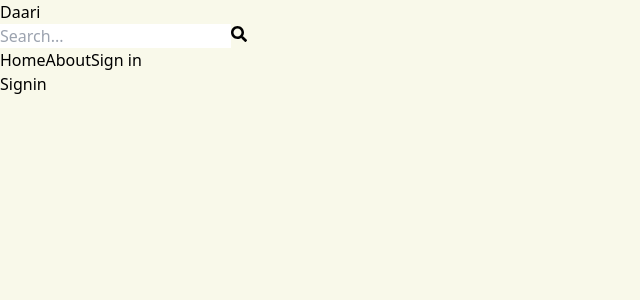
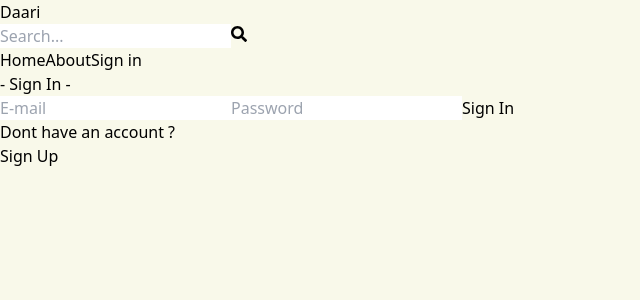
Before and after one commit to green-field-project1/Daari, a React (Vite) app in the folder client/: page /sign-in in a window 1280 px wide. Shown: the top 300 px of the page, without its empty margins (0-640 px from the left). Built offline with nearby package versions, Linux system fonts and the light colour scheme.

Commit message:
Complete sign in page functionality

```diff
--- a/client/src/pages/Signin.jsx
+++ b/client/src/pages/Signin.jsx
@@ -1,9 +1,80 @@
-import React from 'react'
+import React, { useState } from "react";
+import { Link } from "react-router-dom";
+import { useNavigate } from "react-router-dom";
+
 
 const Signin = () => {
+  const [formData, setFormData] = useState({});
+  const [error, setError] = useState(null);
+  const [loading, setLoading] = useState(false);
+  const navigate = useNavigate()
+  const handleChange = (e) => {
+    setFormData({
+      ...formData,
+      [e.target.id]: e.target.value,
+    });
+  };
+
+  const handleSubmit = async (e) => {
+    e.preventDefault();
+    try {
+      setLoading(true);
+      const res = await fetch("/api/auth/signin", {
+        method: "POST",
+        headers: {
+          "content-Type": "application/json",
+        },
+        body: JSON.stringify(formData),
+      });
+      const data = await res.json();
+      console.log(data);
+      if (data.success === false) {
+        setLoading(false);
+        setError(data.message);
+        return;
+      }
+      setLoading(false);
+      setError(null)
+      navigate('/')
+    } catch (error) {
+        setLoading(false)
+        setError(error.message)
+    }
+  };
   return (
-    <div>Signin</div>
-  )
-}
+    <div className="p-3 max-w-lg mx-auto">
+      <h1 className="text-3xl text-center font-semibold my-7">- Sign In -</h1>
+      <form onSubmit={handleSubmit} className="flex flex-col gap-4">
+        <input
+          type="email"
+          placeholder="E-mail"
+          className="border p-3 rounded-full"
+          id="email"
+          onChange={handleChange}
+        />
+        <input
+          type="password"
+          placeholder="Password"
+          className="border p-3 rounded-full"
+          id="password"
+          onChange={handleChange}
+        />
+        <button
+          disabled={loading}
+          className="bg-cyan-700 text-white p-4 rounded-full uppercase hover:opacity-95 disabled:opacity-80"
+        >
+          {loading ? "Loading..." : "Sign In"}
+        </button>
+      </form>
+      <div className="flex gap-2 mt-5">
+        <p>Dont have an account ?</p>
+        <Link to="/signup">
+          <span className="text-blue-700">Sign Up</span>
+        </Link>
+      </div>
+      {error && <p className="text-red-500 mt-5">{error}</p>}
+    </div>
+  );
+};
 
-export default Signin
+export default Signin;
--- a/client/src/pages/Signup.jsx
+++ b/client/src/pages/Signup.jsx
@@ -42,7 +42,7 @@
   };
   return (
     <div className="p-3 max-w-lg mx-auto">
-      <h1 className="text-3xl text-center font-semibold my-7">Sign Up</h1>
+      <h1 className="text-3xl text-center font-semibold my-7">- Sign Up -</h1>
       <form onSubmit={handleSubmit} className="flex flex-col gap-4">
         <input
           type="text"
@@ -67,7 +67,7 @@
         />
         <button
           disabled={loading}
-          className="bg-slate-700 text-white p-4 rounded-full uppercase hover:opacity-95 disabled:opacity-80"
+          className="bg-cyan-700 text-white p-4 rounded-full uppercase hover:opacity-95 disabled:opacity-80"
         >
           {loading ? "Loading..." : "Sign Up"}
         </button>
```
Also changed, not shown: 1 other file (tests, documents, lock files or other folders).
